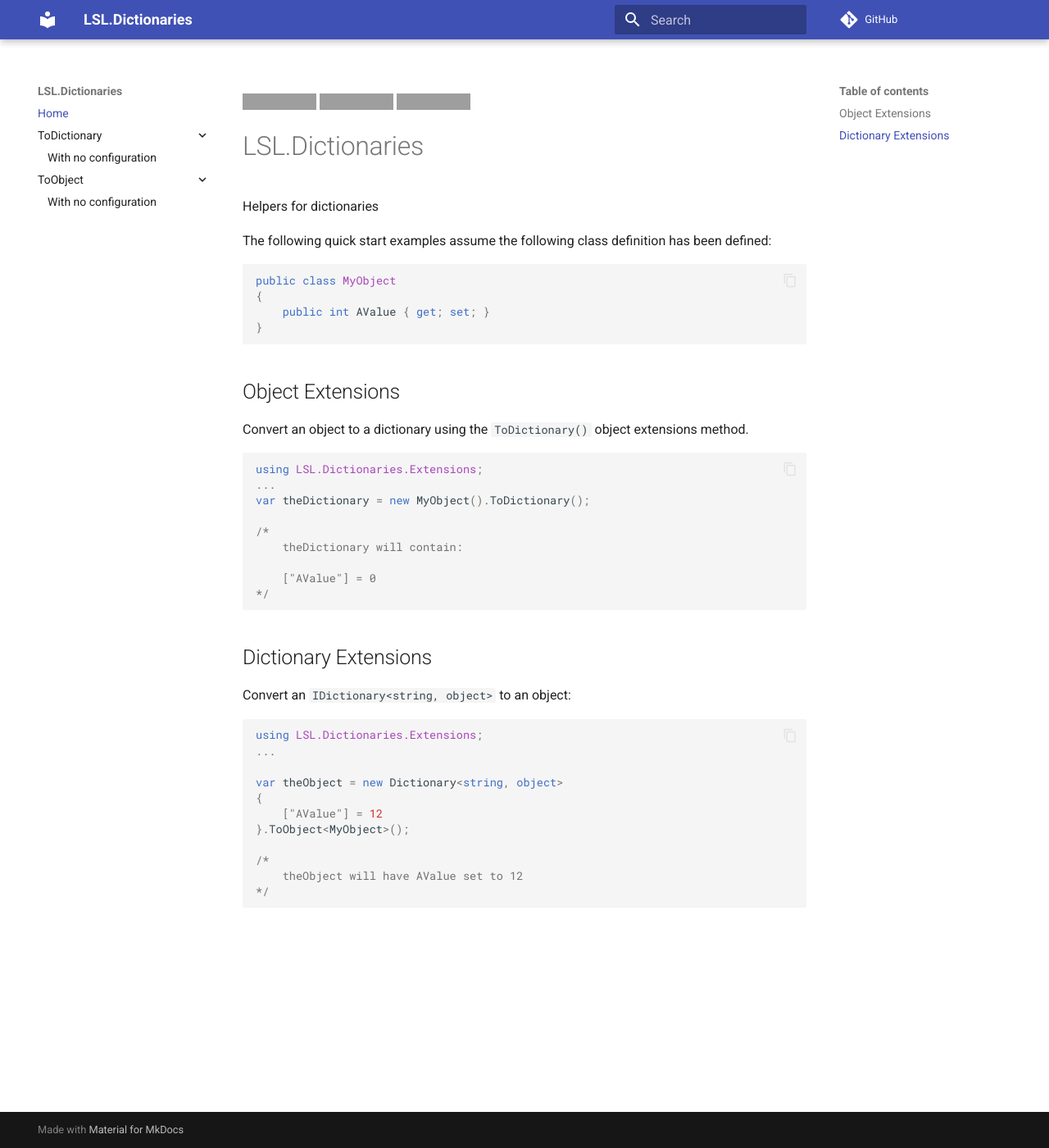
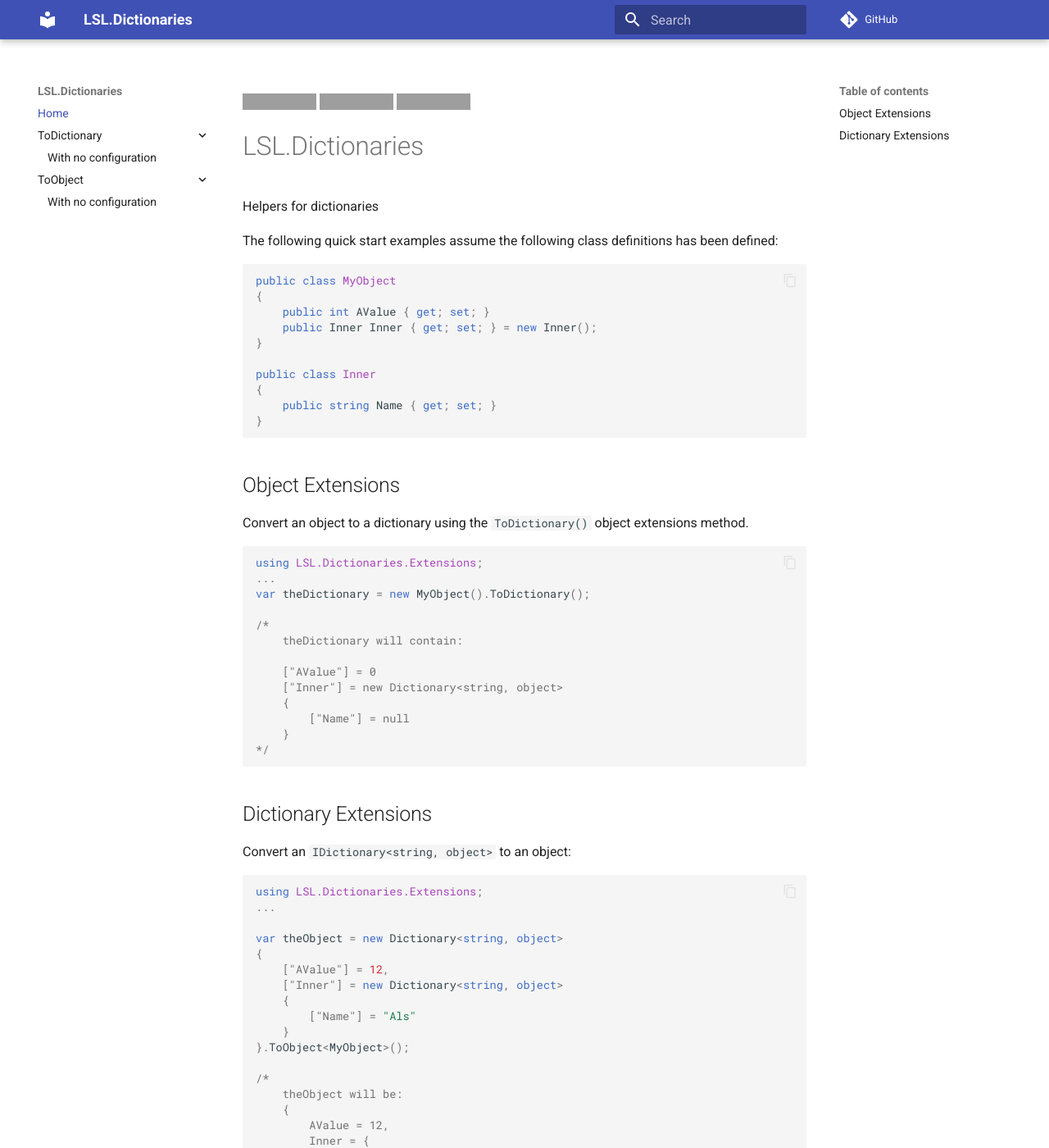
Before and after one commit to alunacjones/LSL.Dictionaries, an MkDocs documentation site: the page built from docs/index.md, in a window 1280 px wide and 1400 px high. Shown: the whole window at 82% size. Built offline with MkDocs 1.6.1 and Material for MkDocs 9.7.7, drawn with Linux system fonts in a browser that asks for light colours; comment, search, counter and statistics services are not loaded; grey boxes are pictures that could not be loaded.

Commit message:
more docs

````diff
--- a/docs/index.md
+++ b/docs/index.md
@@ -6,12 +6,18 @@
 
 Helpers for dictionaries
 
-The following quick start examples assume the following class definition has been defined:
+The following quick start examples assume the following class definitions has been defined:
 
 ```csharp
 public class MyObject
 {
     public int AValue { get; set; }
+    public Inner Inner { get; set; } = new Inner();
+}
+
+public class Inner
+{
+    public string Name { get; set; }
 }
 ```
 ## Object Extensions
@@ -27,6 +33,10 @@ var theDictionary = new MyObject().ToDictionary();
     theDictionary will contain:
 
     ["AValue"] = 0
+    ["Inner"] = new Dictionary<string, object>
+    {
+        ["Name"] = null
+    }
 */
 ```
 
@@ -40,10 +50,20 @@ using LSL.Dictionaries.Extensions;
 
 var theObject = new Dictionary<string, object>
 {
-    ["AValue"] = 12
+    ["AValue"] = 12,
+    ["Inner"] = new Dictionary<string, object>
+    {
+        ["Name"] = "Als"
+    }
 }.ToObject<MyObject>();
 
 /*
-    theObject will have AValue set to 12
+    theObject will be:
+    {
+        AValue = 12,
+        Inner = {
+            Name = "Als"
+        }
+    }
 */
 ```
````
Also changed, not shown: readme.md (+23 -3 lines).
